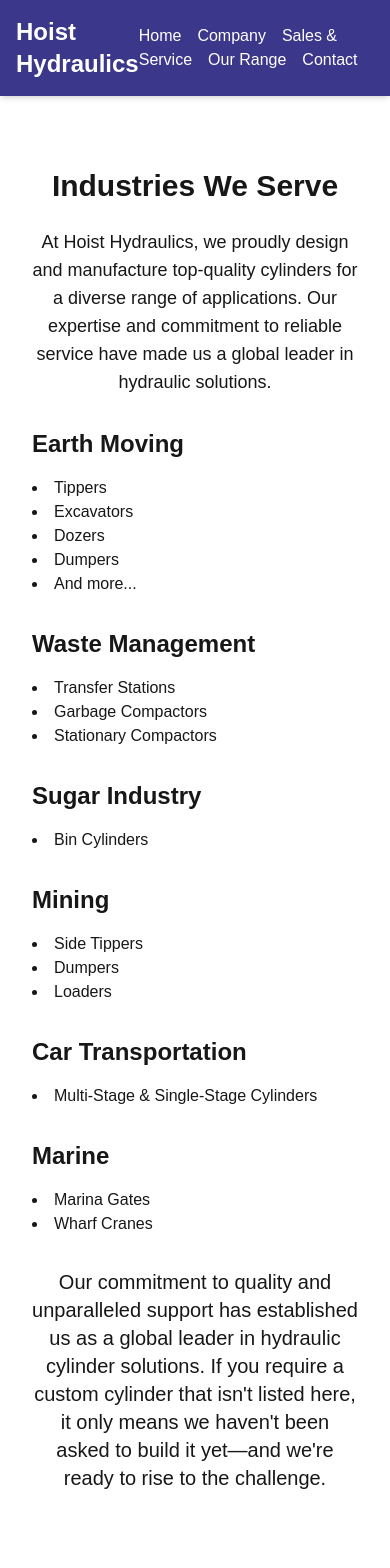
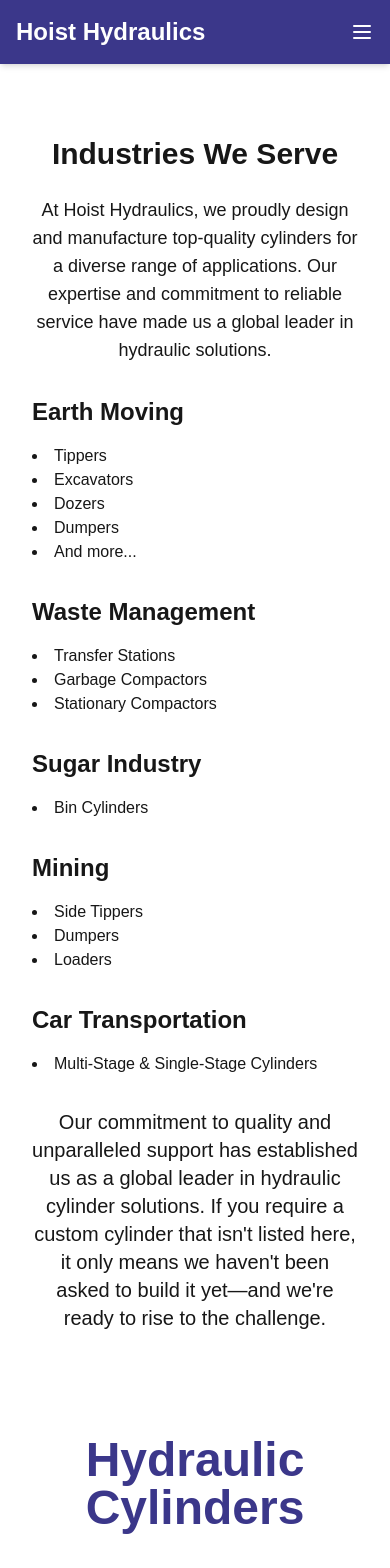
Before and after one commit to Alex57689/hoistv2, a Next.js app: page /cylinders in a window 390 px wide. Shown: the top 1568 px of the page. Built offline with nearby package versions, Linux system fonts and the light colour scheme.

Commit message:
Mobile friendly changes

```diff
--- a/src/app/cylinders/page.tsx
+++ b/src/app/cylinders/page.tsx
@@ -52,13 +52,6 @@ const Cylinders: FC = () => {
               <li>Multi-Stage &amp; Single-Stage Cylinders</li>
             </ul>
           </div>
-          <div>
-            <h3 className="text-2xl font-semibold mb-4">Marine</h3>
-            <ul className="list-disc list-inside">
-              <li>Marina Gates</li>
-              <li>Wharf Cranes</li>
-            </ul>
-          </div>
         </div>
         <p className="mt-8 text-center text-xl">
           Our commitment to quality and unparalleled support has established us as a global leader in hydraulic cylinder solutions.
@@ -68,7 +61,7 @@ const Cylinders: FC = () => {
     </section>
 
     <section>
-        <CylinderCarousel></CylinderCarousel>
+        <CylinderCarousel/>
     </section>
     </main>
   )
--- a/src/components/banner/Banner.tsx
+++ b/src/components/banner/Banner.tsx
@@ -1,13 +1,16 @@
-import Link from "next/link";
 import React from "react";
 
 const Banner: React.FC = () => {
   return (
     <div className="relative w-full h-[500px] bg-[url('/images/IMG-0069.jpg')] bg-cover bg-center">
-      <div className="absolute inset-0 bg-black/50 flex flex-col justify-center items-center">
-        <h1 className="text-6xl md:text-8xl mb-4 font-bold text-white">Hoist Hydraulics</h1>
-       <Link href="/ourrange"> <h2 className="text-2xl md:text-4xl mt-2 text-white">Explore Our Range</h2></Link>
-        <button className="mt-4 px-6 py-2 bg-primary hover:bg-primary-active text-white rounded">
+      <div className="absolute inset-0 bg-black/50 flex flex-col justify-center items-center text-center px-4">
+        <h1 className="text-5xl sm:text-6xl md:text-7xl font-bold text-white mb-3">
+          Hoist Hydraulics
+        </h1>
+        <h2 className="text-2xl sm:text-3xl md:text-4xl text-white">
+          Explore Our Range
+        </h2>
+        <button className="mt-5 px-6 py-3 text-base sm:text-lg bg-primary hover:bg-primary-active text-white rounded-lg transition duration-200">
           Explore
         </button>
       </div>
--- a/src/components/cylindercarousel/CylinderCarousel.tsx
+++ b/src/components/cylindercarousel/CylinderCarousel.tsx
@@ -5,8 +5,8 @@ import React from "react";
 const CylinderCarousel: React.FC = () => {
   return (
     <section className="px-4 md:px-10 max-w-screen-xl mx-auto my-16 text-center">
-      <h2 className="text-4xl font-semibold mb-8 text-primary">
-        Featured Products
+      <h2 className="text-5xl font-semibold mb-8 text-primary">
+        Hydraulic Cylinders
       </h2>
       <div className="grid grid-cols-1 sm:grid-cols-3 gap-6 items-center ">
         <div className="flex flex-col items-center  transform transition duration-300 hover:scale-105">
@@ -18,7 +18,7 @@ const CylinderCarousel: React.FC = () => {
             height={400}
             layout="intrinsic"
           />
-          <h3 className="mt-4 text-2xl font-bold text-primary">Hoists</h3>
+          <h3 className="mt-4 text-2xl font-bold text-primary">Well Mount Hoists</h3>
         </div>
         <div className="flex flex-col items-center  transform transition duration-300 hover:scale-105">
           <Image
--- a/src/components/footer/Footer.tsx
+++ b/src/components/footer/Footer.tsx
@@ -39,17 +39,17 @@ const Footer: React.FC = () => {
               </Link>
             </li>
             <li>
-              <Link href="#" className="hover:text-primary-active">
+              <Link href="catalogue" className="hover:text-primary-active">
                 Catalogue
               </Link>
             </li>
             <li>
-              <Link href="#" className="hover:text-primary-active">
+              <Link href="ourrange" className="hover:text-primary-active">
                 Products
               </Link>
             </li>
             <li>
-              <Link href="#" className="hover:text-primary-active">
+              <Link href="cylinders" className="hover:text-primary-active">
                 Cylinders
               </Link>
             </li>
--- a/src/components/navbar/Navbar.tsx
+++ b/src/components/navbar/Navbar.tsx
@@ -1,15 +1,27 @@
-import React from 'react';
+'use client'
+import React, { useState } from 'react';
 import Link from 'next/link';
+import { Menu, X } from 'lucide-react';
 
 const Navbar: React.FC = () => {
+  const [isOpen, setIsOpen] = useState(false);
+
   return (
     <nav className="bg-primary p-4 shadow-md">
       <div className="max-w-8xl mx-auto flex items-center justify-between">
-        {/* Notice no <a> around 'Hoist Hydraulics' */}
         <Link href="/" className="text-white text-2xl font-bold">
           Hoist Hydraulics
         </Link>
-        <div className="space-x-4">
+
+        <button
+          className="text-white md:hidden"
+          onClick={() => setIsOpen(!isOpen)}
+          aria-label="Toggle menu"
+        >
+          {isOpen ? <X size={24} /> : <Menu size={24} />}
+        </button>
+
+        <div className="hidden md:flex space-x-4">
           <Link href="/" className="text-white hover:text-gray-300">
             Home
           </Link>
@@ -27,6 +39,26 @@ const Navbar: React.FC = () => {
           </Link>
         </div>
       </div>
+
+      {isOpen && (
+        <div className="md:hidden mt-2 space-y-2 px-4">
+          <Link href="/" className="block text-white hover:text-gray-300">
+            Home
+          </Link>
+          <Link href="/company-profile" className="block text-white hover:text-gray-300">
+            Company
+          </Link>
+          <Link href="/sales-service" className="block text-white hover:text-gray-300">
+            Sales & Service
+          </Link>
+          <Link href="/ourrange" className="block text-white hover:text-gray-300">
+            Our Range
+          </Link>
+          <Link href="/contact" className="block text-white hover:text-gray-300">
+            Contact
+          </Link>
+        </div>
+      )}
     </nav>
   );
 };
```
Also changed, not shown: package.json (+8 -5 lines), 1 other file (tests, documents, lock files or other folders).
